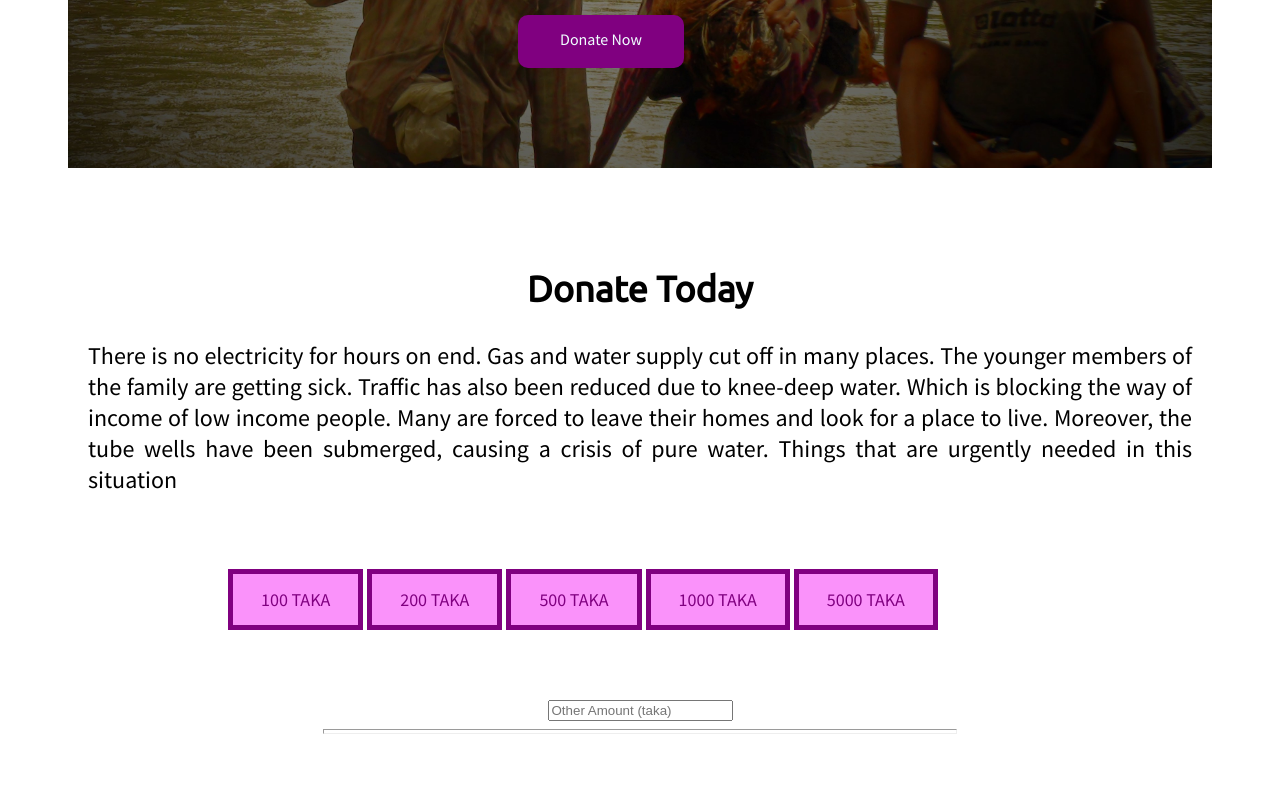
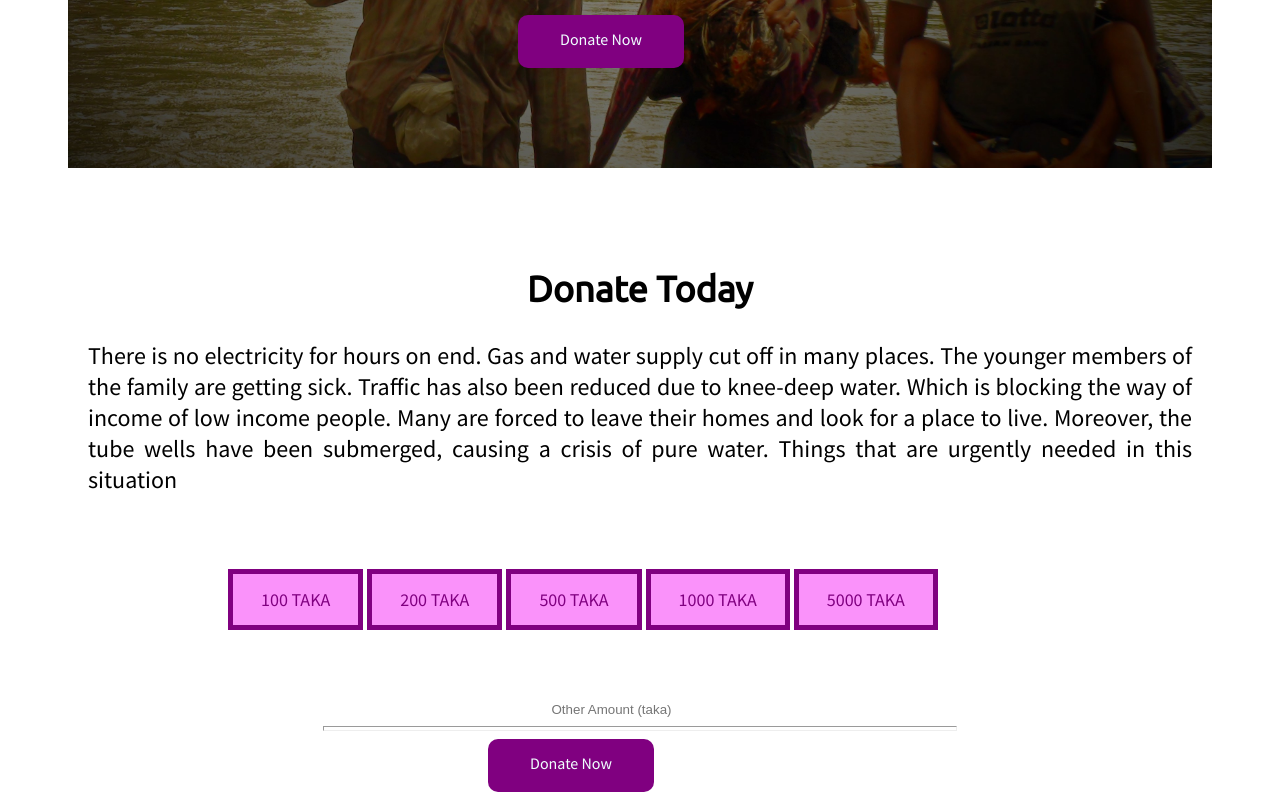
Before and after one commit to Nafis-Sayeem/donate-for-sylhet, a plain HTML site: page index.html in a window 1280 px wide. Shown: the part 438-1238 px from the top of the page. Before the commit the page ends 1180 px from the top, so only its background shows below. Drawn offline with Linux system fonts and the light colour scheme.

Commit message:
section-2-3

```diff
--- a/index.html
+++ b/index.html
@@ -62,9 +62,12 @@
         </div>
         <div>
             <form id="input">
-                <input type="text" placeholder="Other Amount (taka)" outline="none">
+                <input type="text" placeholder="Other Amount (taka)">
             </form>
             <hr style="width:50% ;text-align:center ;margin-left:300; height:3px; color:black;">
+        </div>
+        <div class="donate-button" id="section-2-button">
+            <a href="https://www.facebook.com/aiminitiativefoundation" target="_blank"> Donate Now</a>
         </div>
     </section>
 </body>
--- a/style.css
+++ b/style.css
@@ -38,7 +38,6 @@
      margin-left: 350px;
      border-width: 5px;
      border-color: azure;
-
 
  }
 
@@ -93,6 +92,15 @@
      text-decoration: underline;
      text-align: center;
      margin-top: 70px;
-     outline: none;
+
 
  }
+
+ input {
+     border: 0px;
+
+ }
+
+ #section-2-button {
+     margin-left: 480px;
+ }
```
